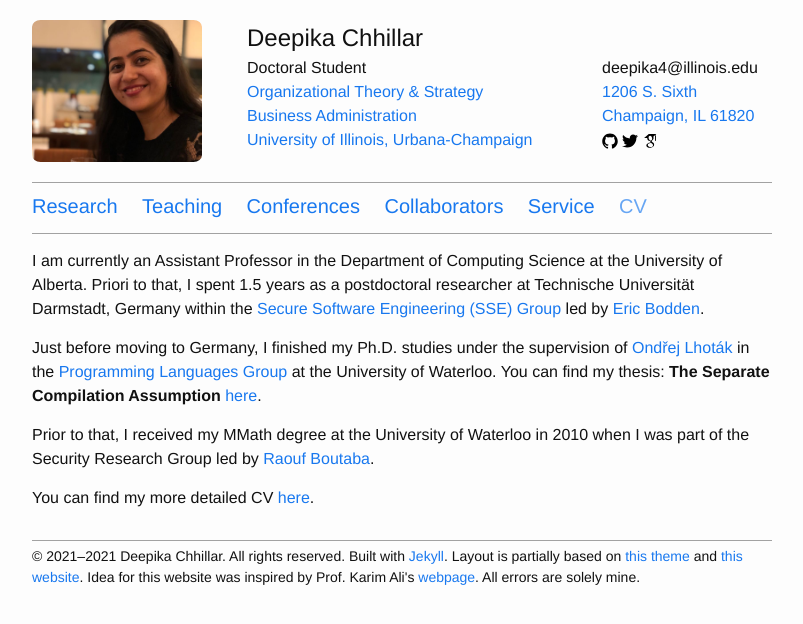
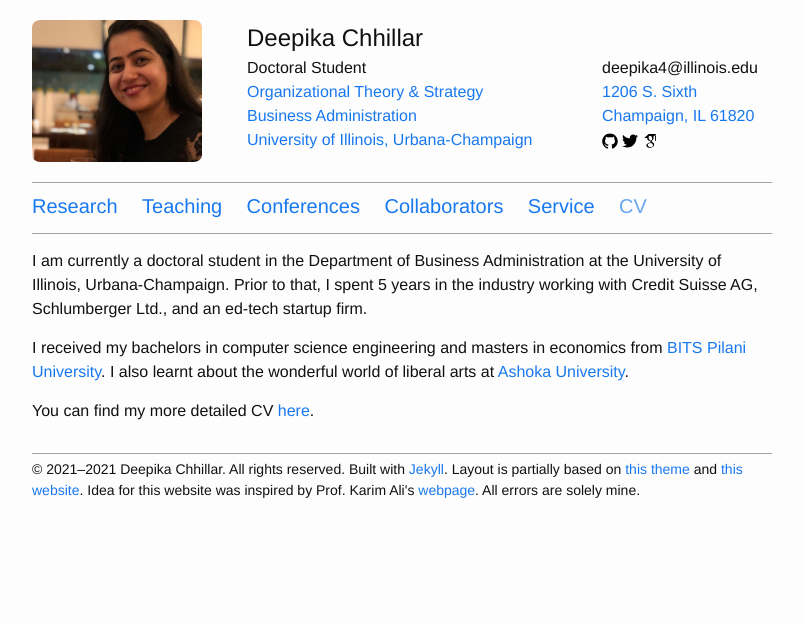
Before and after one commit to deepikachhillar/deepikachhillar.github.io, a Jekyll site: the page built from nav/cv.md, in a window 1280 px wide. Shown: the top 624 px of the page, without its empty margins (238-1041 px from the left). Built offline with Jekyll 4.4.1, drawn with Linux system fonts in a browser that asks for light colours.

Commit message:
Update cv.md

```diff
--- a/nav/cv.md
+++ b/nav/cv.md
@@ -4,12 +4,14 @@ title: CV
 permalink: /cv/
 weight: 6
 ---
-I am currently an Assistant Professor in the Department of Computing Science at the University of Alberta. Priori to that, I spent 1.5 years as a postdoctoral researcher at Technische Universität Darmstadt, Germany within the [Secure Software Engineering (SSE) Group](https://blogs.uni-paderborn.de/sse/){:target="_blank"} led by [Eric Bodden](http://bodden.de/){:target="_blank"}.
+I am currently a doctoral student in the Department of Business Administration at the University of Illinois, Urbana-Champaign. Prior to that, I spent 5 years in the industry working with Credit Suisse AG, Schlumberger Ltd., and an ed-tech startup firm.
 
-Just before moving to Germany, I finished my Ph.D. studies under the supervision of [Ondřej Lhoták](https://plg.uwaterloo.ca/~olhotak/){:target="_blank"} in the [Programming Languages Group](https://plg.uwaterloo.ca/){:target="_blank"} at the University of Waterloo. You can find my thesis: **The Separate Compilation Assumption** [here](http://hdl.handle.net/10012/8835){:target="_blank"}.
+I received my bachelors in computer science engineering and masters in economics from [BITS Pilani University](https://www.bits-pilani.ac.in/){:target="_blank"}. I also learnt about the wonderful world of liberal arts at [Ashoka University](https://www.ashoka.edu.in/){:target="_blank"}.
+
+<!-- Just before moving to Germany, I finished my Ph.D. studies under the supervision of [Ondřej Lhoták](https://plg.uwaterloo.ca/~olhotak/){:target="_blank"} in the [Programming Languages Group](https://plg.uwaterloo.ca/){:target="_blank"} at the University of Waterloo. You can find my thesis: **The Separate Compilation Assumption** [here](http://hdl.handle.net/10012/8835){:target="_blank"}.
 
 Prior to that, I received my MMath degree at the University of Waterloo in 2010 when I was part of the Security Research Group led by [Raouf Boutaba](http://rboutaba.cs.uwaterloo.ca/index.html){:target="_blank"}.
-
+ -->
 You can find my more detailed CV [here][cvpdf]{:target="_blank"}.
 
-[cvpdf]: {{ "/resources/docs/ali-cv.pdf" | prepend: site.baseurl }}
+[cvpdf]: {{ "/resources/docs/deepika-cv.pdf" | prepend: site.baseurl }}
```
